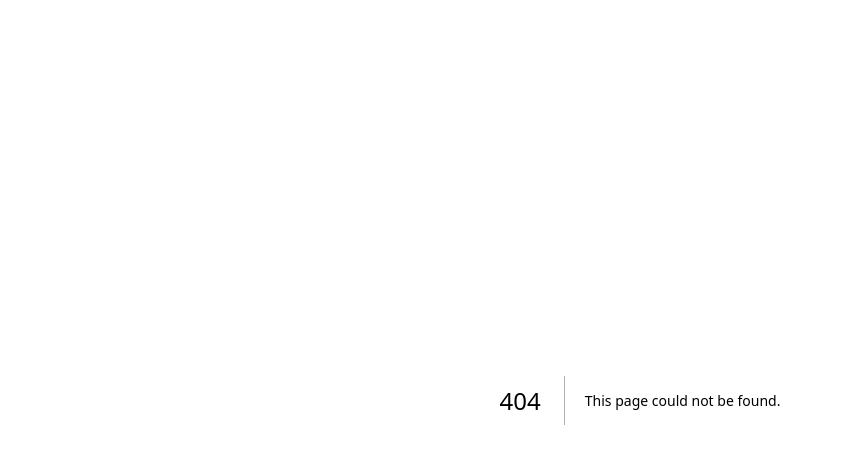
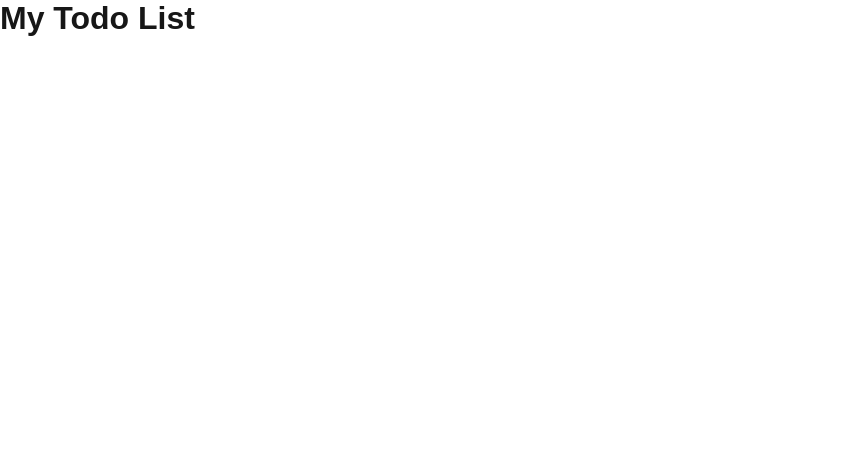
Before and after one commit to gabrielmulleer/teste-legaplan, a Next.js app: page /todos in a window 1280 px wide. Before the commit this address had no page. Shown: the top 464 px of the page, without its empty margins (0-841 px from the left). Built offline with nearby package versions, Linux system fonts and the light colour scheme.

Commit message:
feat: create basic page to todos route

```diff
--- /dev/null
+++ b/src/app/todos/page.tsx
@@ -0,0 +1,9 @@
+import './styles.scss'
+
+export default function Todos() {
+  return (
+    <div>
+      <h1>My Todo List</h1>
+    </div>
+  )
+}
```
Also changed, not shown: src/app/todos/styles.scss (added).
